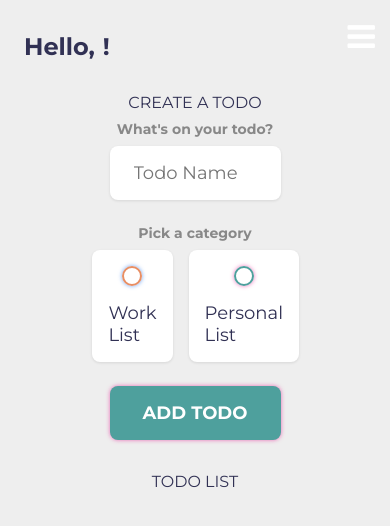
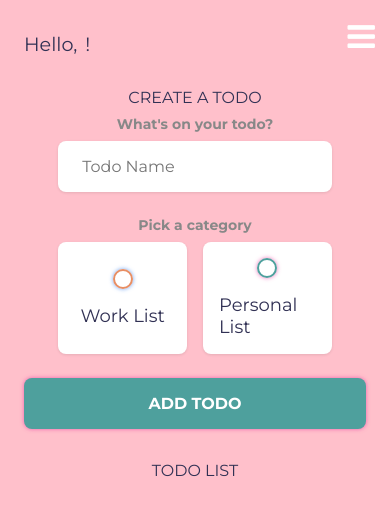
Before and after one commit to Moyinoluwa-10/completar, a plain HTML site: page TDA.html in a window 390 px wide. Drawn offline with Linux system fonts and the light colour scheme.

Commit message:
Update TDA.css

```diff
--- a/TDA.css
+++ b/TDA.css
@@ -147,7 +147,7 @@ h4 {
 	grid-gap: 1rem;
     margin: 0 auto;
 	margin-bottom: 1.5rem;
-	width: 60%;
+	width: 50%;
 }
 
 .create-todo .options label {
@@ -215,7 +215,7 @@ input:checked ~ .bubble::after {
 
 .create-todo input[type="submit"] {
 	display: block;
-	width: 50%;
+	width: 70%;
 	margin: 0 auto;
 	font-size: 1.125rem;
 	padding: 1rem 1.5rem;
@@ -293,3 +293,93 @@ input:checked ~ .bubble::after {
 	text-decoration: line-through;
 	color: var(--grey);
 }
+
+
+/* MEDIA QUARIES */
+
+@media screen and (max-width:600px) {
+
+	.greeting .title,
+	.greeting .title input {
+		font-size: 1.2rem;
+		font-weight: 500;
+	}
+
+	.create-todo input[type="text"] {
+		width: 80%;
+		font-size: 1rem;
+	}
+	.create-todo .options {
+		width: 80%;
+	}
+
+	.create-todo input[type="submit"] {
+		width: 100%;
+		font-size: 1rem;
+	}
+
+	.todo-item .todo-content input {
+		font-size: 1rem;
+	}
+
+}
+
+@media screen and (max-width:768px) {
+
+	body{
+		background-color: red;
+	}
+	.greeting .title,
+	.greeting .title input {
+		font-size: 1.2rem;
+		font-weight: 500;
+	}
+
+	.create-todo input[type="text"] {
+		width: 80%;
+		font-size: 1rem;
+	}
+	.create-todo .options {
+		width: 80%;
+	}
+
+	.create-todo input[type="submit"] {
+		width: 100%;
+		font-size: 1rem;
+	}
+
+	.todo-item .todo-content input {
+		font-size: 1rem;
+	}
+
+}
+
+@media screen and (max-width:992px) {
+
+	body{
+		background-color: pink;
+	}
+	.greeting .title,
+	.greeting .title input {
+		font-size: 1.2rem;
+		font-weight: 500;
+	}
+
+	.create-todo input[type="text"] {
+		width: 80%;
+		font-size: 1rem;
+	}
+	.create-todo .options {
+		width: 80%;
+	}
+
+	.create-todo input[type="submit"] {
+		width: 100%;
+		font-size: 1rem;
+	}
+
+	.todo-item .todo-content input {
+		font-size: 1rem;
+	}
+
+}
```
